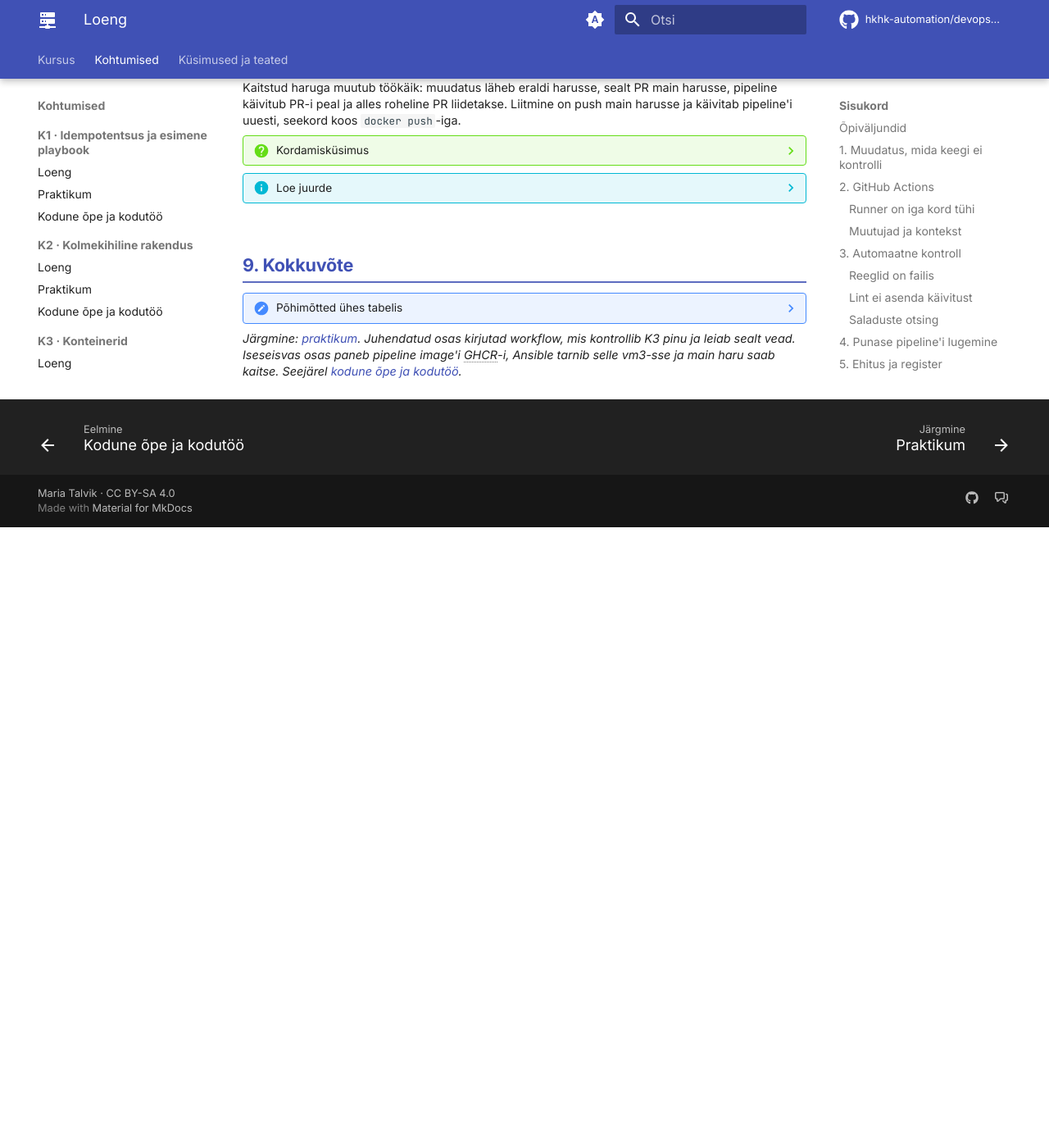
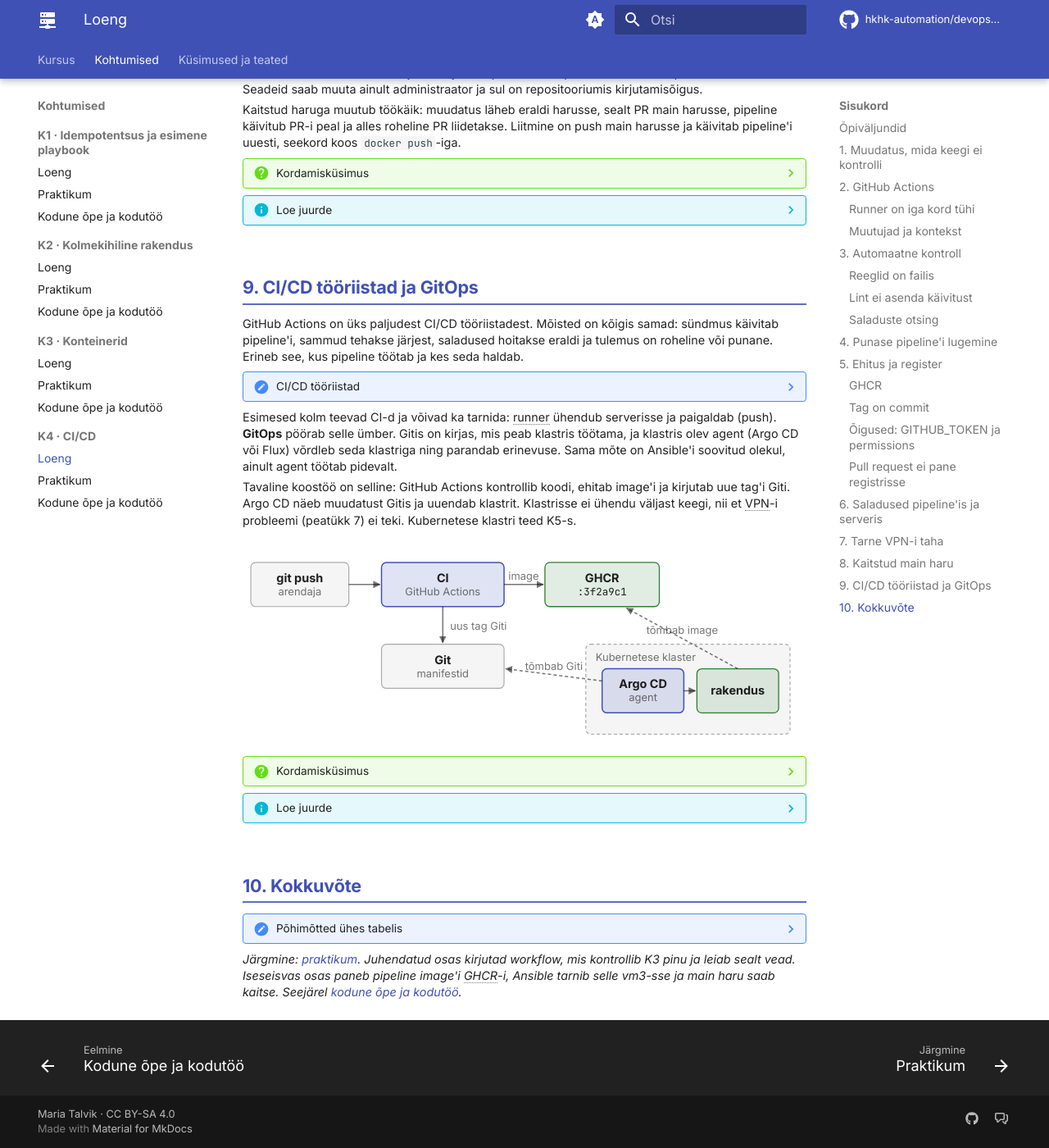
Before and after one commit to hkhk-automation/devops-lite, an MkDocs documentation site: the page built from docs/week04/lecture.md, in a window 1280 px wide and 1400 px high, scrolled down 7867 px. Shown: the whole window at 82% size. Built offline with MkDocs 1.6.1 and Material for MkDocs 9.7.7, drawn with Linux system fonts in a browser that asks for light colours; comment, search, counter and statistics services are not loaded; before the commit the page ends 8510 px from its top, so only the background shows below that; some of the changed text lies outside the part shown.

Commit message:
K4 loeng: uus peatükk CI/CD tööriistad (GitHub Actions, GitLab CI, Jenkins) ja GitOps Argo CD ning Fluxiga, joonis ja kordamisküsimus; kokkuvõttes GitOps

```diff
--- a/docs/week04/lecture.md
+++ b/docs/week04/lecture.md
@@ -12,6 +12,7 @@ Pärast seda loengut oskad:
 - leida punasest pipeline'ist esimene viga ja selle põhjus;
 - ehitada image pipeline'is, panna see GHCR-i ja anda workflow'le selleks täpselt vajalikud õigused;
 - selgitada, kuidas image jõuab VPN-i taga olevasse masinasse ja miks main haru peab olema kaitstud.
+- võrrelda GitHub Actionsit, GitLab CI-d ja Jenkinsit ning selgitada, mis on GitOps ja Argo CD.
 
 ## 1. Muudatus, mida keegi ei kontrolli
 
@@ -61,7 +62,7 @@ Täna jõuame pideva tarneni. Pipeline teeb kõik kuni registrini, paigalduse k
 
 ??? question "Kordamisküsimus"
 
-    Kolleeg ütleb: „Meil on CI, sest meil on GitHub Actions.“ Mida peaks workflow tegema, et see väide oleks tõsi?
+    Keegi ütleb: „Meil on CI, sest meil on GitHub Actions.“ Mida peaks workflow tegema, et see väide oleks tõsi?
 
 ## 2. GitHub Actions
 
@@ -326,14 +327,62 @@ Kaitstud haruga muutub töökäik: muudatus läheb eraldi harusse, sealt PR main
     - [Rulesets](https://docs.github.com/en/repositories/configuring-branches-and-merges-in-your-repository/managing-rulesets/about-rulesets)
     - [Nõutud kontrollid](https://docs.github.com/en/repositories/configuring-branches-and-merges-in-your-repository/managing-protected-branches/troubleshooting-required-status-checks)
 
-## 9. Kokkuvõte
+## 9. CI/CD tööriistad ja GitOps
+
+GitHub Actions on üks paljudest CI/CD tööriistadest. Mõisted on kõigis samad: sündmus käivitab pipeline'i, sammud tehakse järjest, saladused hoitakse eraldi ja tulemus on roheline või punane. Erineb see, kus pipeline töötab ja kes seda haldab.
+
+??? note "CI/CD tööriistad"
+
+    | Tööriist | Mis see on | Kus töötab | Fail |
+    |---|---|---|---|
+    | [GitHub Actions](https://docs.github.com/en/actions) | GitHubi teenus | GitHubi runner või oma runner | `.github/workflows/*.yml` |
+    | [GitLab CI](https://docs.gitlab.com/ci/) | GitLabi osa: Git, CI/CD ja register koos | gitlab.com või oma GitLabi server | `.gitlab-ci.yml` |
+    | [Jenkins](https://www.jenkins.io/doc/book/pipeline/) | vanim, avatud lähtekoodiga, võimalused plugin'itest | alati oma server | `Jenkinsfile` |
+    | [Argo CD](https://argo-cd.readthedocs.io/), [Flux](https://fluxcd.io/) | ainult tarne (CD), GitOps | Kubernetese klastris | Kubernetese manifestid Gitis |
+
+Esimesed kolm teevad CI-d ja võivad ka tarnida: runner ühendub serverisse ja paigaldab (push). **GitOps** pöörab selle ümber. Gitis on kirjas, mis peab klastris töötama, ja klastris olev agent (Argo CD või Flux) võrdleb seda klastriga ning parandab erinevuse. Sama mõte on Ansible'i soovitud olekul, ainult agent töötab pidevalt.
+
+Tavaline koostöö on selline: GitHub Actions kontrollib koodi, ehitab image'i ja kirjutab uue tag'i Giti. Argo CD näeb muudatust Gitis ja uuendab klastrit. Klastrisse ei ühendu väljast keegi, nii et VPN-i probleemi (peatükk 7) ei teki. Kubernetese klastri teed K5-s.
+
+<figure style="max-width:690px;margin:.8em auto" class="lx" markdown="0">
+<svg viewBox="0 0 690 250" role="img" aria-label="GitOps: arendaja teeb push, CI ehitab image ja paneb GHCR-i ning kirjutab uue tag Giti manifesti. Kubernetese klastris olev Argo CD tõmbab Giti ja uuendab rakenduse, rakendus tõmbab image GHCR-ist. Klastrisse ei ühendu väljast keegi" xmlns="http://www.w3.org/2000/svg">
+<style>.lx svg{width:100%;height:auto;font-family:var(--md-text-font-family,sans-serif)}.lx .box{fill:var(--md-code-bg-color);stroke:var(--md-default-fg-color--lighter);stroke-width:1.2}.lx .hi{fill:var(--md-primary-fg-color);fill-opacity:.16;stroke:var(--md-primary-fg-color);stroke-width:1.5}.lx .ok{fill:#2e7d32;fill-opacity:.14;stroke:#2e7d32;stroke-width:1.3}.lx .bad{fill:#c62828;fill-opacity:.12;stroke:#c62828;stroke-width:1.3}.lx .t{fill:var(--md-default-fg-color);font-size:15px;font-weight:700}.lx .b{fill:var(--md-default-fg-color);font-size:14.5px;font-weight:600}.lx .s{fill:var(--md-default-fg-color--light);font-size:13px}.lx .c{fill:var(--md-default-fg-color);font-size:12.5px;font-family:var(--md-code-font-family,monospace)}.lx .w{fill:var(--md-accent-fg-color);font-size:13.5px;font-weight:700}.lx .a{stroke:var(--md-default-fg-color--light);stroke-width:1.5;fill:none}.lx .d{stroke-dasharray:4 3}.lx .h{fill:var(--md-default-fg-color--light)}</style>
+<defs><marker id="lxa" viewBox="0 0 10 10" refX="9" refY="5" markerWidth="6" markerHeight="6" orient="auto"><path class="h" d="M0,0 L10,5 L0,10 z"/></marker></defs>
+<rect class="box" x="10" y="30" width="120" height="54" rx="6"/><text class="b" x="70.0" y="54.0" text-anchor="middle">git push</text><text class="s" x="70.0" y="70.0" text-anchor="middle">arendaja</text>
+<line class="a" x1="130" y1="57" x2="168" y2="57" marker-end="url(#lxa)"/>
+<rect class="hi" x="170" y="30" width="150" height="54" rx="6"/><text class="b" x="245.0" y="54.0" text-anchor="middle">CI</text><text class="s" x="245.0" y="70.0" text-anchor="middle">GitHub Actions</text>
+<line class="a" x1="320" y1="57" x2="368" y2="57" marker-end="url(#lxa)"/><text class="s" x="344.0" y="51.0" text-anchor="middle">image</text>
+<rect class="ok" x="370" y="30" width="140" height="54" rx="6"/><text class="b" x="440.0" y="54.0" text-anchor="middle">GHCR</text><text class="c" x="440.0" y="70.0" text-anchor="middle">:3f2a9c1</text>
+<line class="a" x1="245" y1="84" x2="245" y2="128" marker-end="url(#lxa)"/><text class="s" x="254" y="112" text-anchor="start">uus tag Giti</text>
+<rect class="box" x="170" y="130" width="150" height="54" rx="6"/><text class="b" x="245.0" y="154.0" text-anchor="middle">Git</text><text class="s" x="245.0" y="170.0" text-anchor="middle">manifestid</text>
+<rect class="box d" x="420" y="130" width="250" height="110" rx="6"/><text class="b" x="545.0" y="190.0" text-anchor="middle"></text>
+<text class="s" x="432" y="150" text-anchor="start">Kubernetese klaster</text>
+<rect class="hi" x="440" y="160" width="100" height="54" rx="6"/><text class="b" x="490.0" y="184.0" text-anchor="middle">Argo CD</text><text class="s" x="490.0" y="200.0" text-anchor="middle">agent</text>
+<rect class="ok" x="556" y="160" width="100" height="54" rx="6"/><text class="b" x="606.0" y="192.0" text-anchor="middle">rakendus</text>
+<line class="a d" x1="440" y1="175" x2="322" y2="160" marker-end="url(#lxa)"/><text class="s" x="381.0" y="161.5" text-anchor="middle">tõmbab Giti</text>
+<line class="a" x1="540" y1="187" x2="554" y2="187" marker-end="url(#lxa)"/>
+<line class="a d" x1="606" y1="160" x2="470" y2="86" marker-end="url(#lxa)"/><text class="s" x="538.0" y="117.0" text-anchor="middle">tõmbab image</text>
+</svg>
+</figure>
+
+??? question "Kordamisküsimus"
+
+    Argo CD töötab klastris ja tõmbab muudatused ise. Miks ei pea selle jaoks tulemüüris porti avama? Mis juhtub, kui keegi muudab klastris midagi käsitsi?
+
+??? info "Loe juurde"
+
+    - [Argo CD: mis see on](https://argo-cd.readthedocs.io/en/stable/)
+    - [GitOps põhimõtted (OpenGitOps)](https://opengitops.dev/)
+    - [GitLab CI kiirjuhend](https://docs.gitlab.com/ci/quick_start/)
+
+## 10. Kokkuvõte
 
 ??? note "Põhimõtted ühes tabelis"
 
     | Põhimõte | Mida see tähendab |
     |---|---|
     | pipeline on kood | `.github/workflows/ci.yml` on repositooriumis ja läbib sama lint'i |
-    | trigger, job, step, runner | `on:` mis käivitab; job ühes masinas; step üks käsk või action; runner on iga kord tühi |
+    | trigger, job, step, runner | `on:` mis käivitab; job ühes masinas; step üks käsk või action; runner on iga kord värske |
     | `needs` | järjekord ja tingimus: ehitus ainult rohelise kontrolli järel |
     | versioonid kinni | `ansible-lint==26.10.1`, `actions/checkout@v7`; homme sama tulemus |
     | lint ei asenda käivitust | lint loeb faile; tõend on ikka masinas |
@@ -344,5 +393,6 @@ Kaitstud haruga muutub töökäik: muudatus läheb eraldi harusse, sealt PR main
     | vähim õigus | `permissions: packages: write` ainult `build` jobil; vm3 token ainult `read:packages` |
     | tarne VPN-i taha | runner ei näe kooli võrku; tarne käivitub vm1-st, vm3 tõmbab image'i ise |
     | kaitstud main | PR ja rohelised kontrollid enne liitmist |
+    | GitOps | Gitis on soovitud olek, klastris olev agent (Argo CD) tõmbab ja rakendab selle |
 
 *Järgmine: [praktikum](lab.md). Juhendatud osas kirjutad workflow, mis kontrollib K3 pinu ja leiab sealt vead. Iseseisvas osas paneb pipeline image'i GHCR-i, Ansible tarnib selle vm3-sse ja main haru saab kaitse. Seejärel [kodune õpe ja kodutöö](homework.md).*
```
